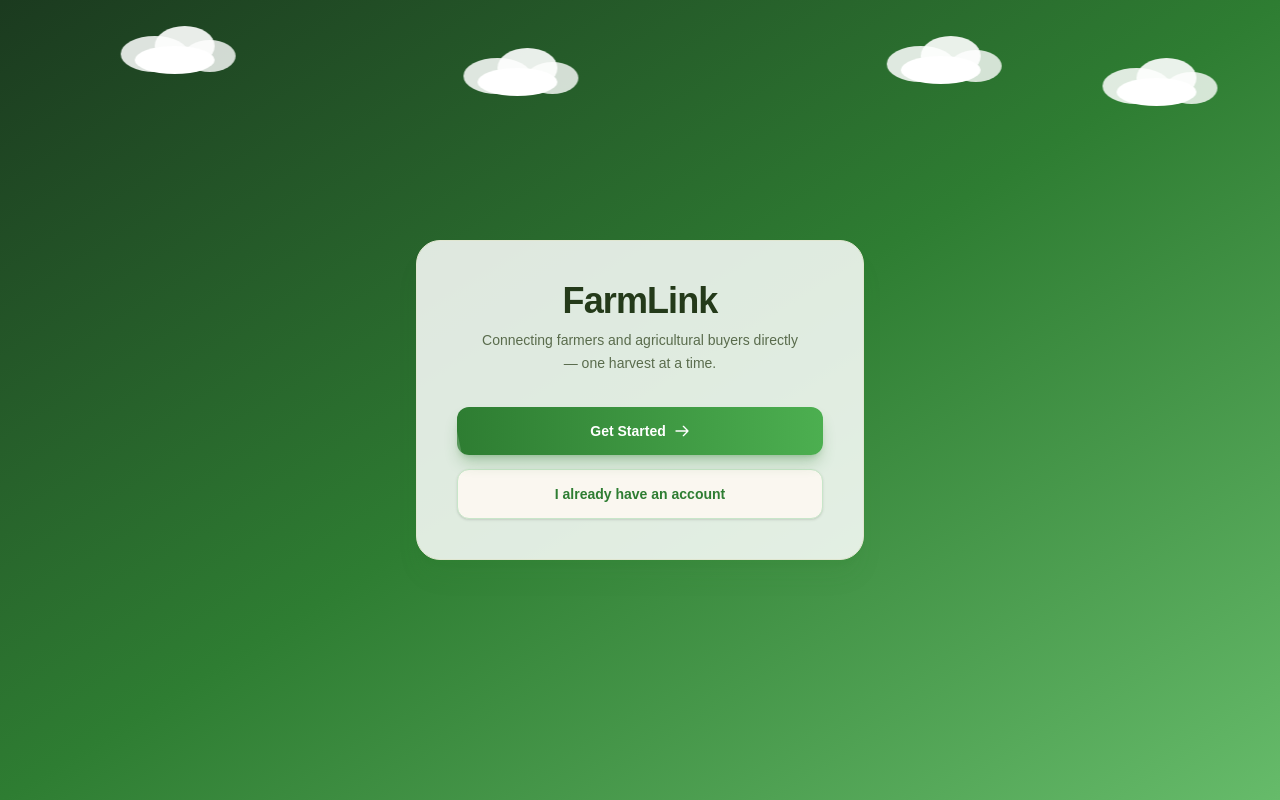
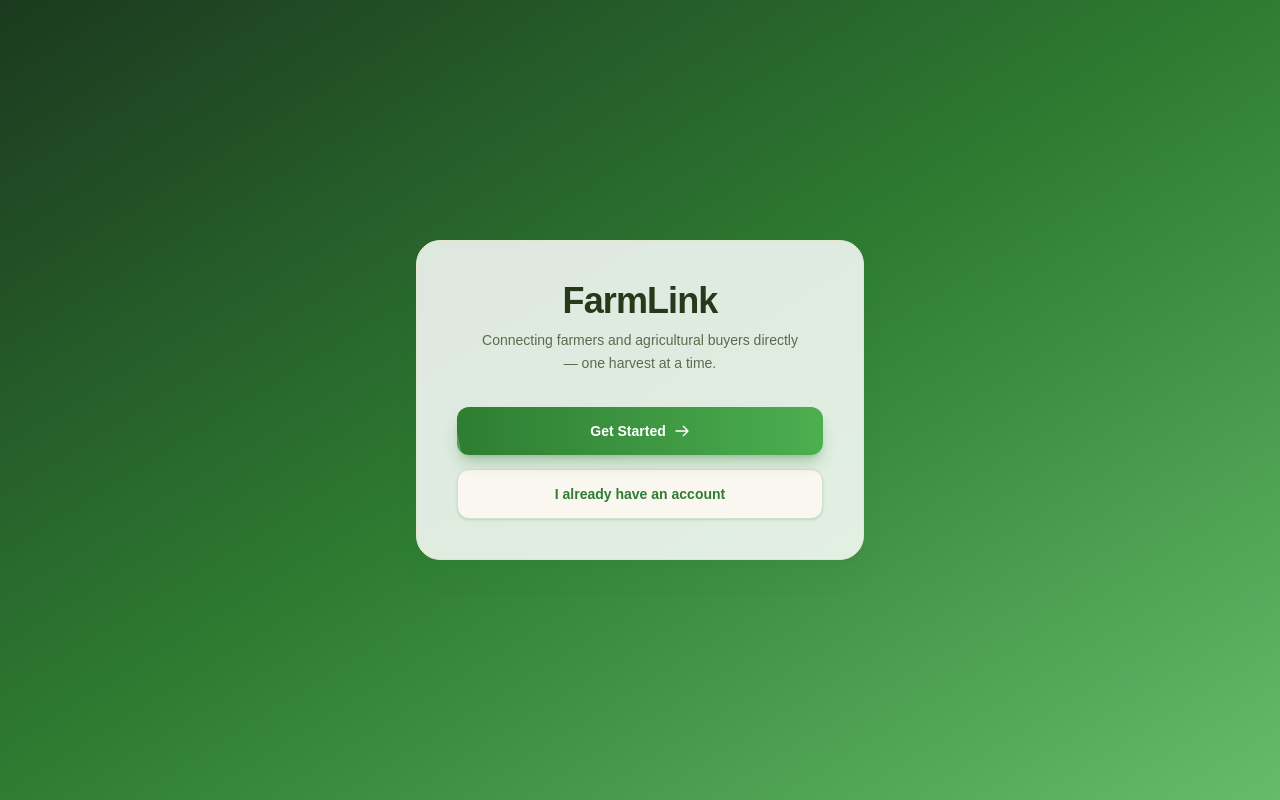
Before and after one commit to FSMultimeter/farmlink, a Next.js app: page / in a window 1280 px wide. Built offline with nearby package versions, Linux system fonts and the light colour scheme.

Commit message:
Remove cloud layer from splash, login, and register screens

```diff
--- a/src/app/login/page.tsx
+++ b/src/app/login/page.tsx
@@ -6,38 +6,6 @@ import { signInWithEmailAndPassword } from "firebase/auth";
 import { doc, getDoc } from "firebase/firestore";
 import { auth, db } from "@/lib/firebase";
 
-function CloudLayer() {
-  const clouds = [
-    { top: 5, left: 8, scale: 0.8, duration: "24s" },
-    { top: 12, left: 35, scale: 1.1, duration: "32s" },
-    { top: 8, left: 68, scale: 0.9, duration: "28s" },
-    { top: 15, left: 85, scale: 0.75, duration: "36s" },
-  ];
-
-  return (
-    <div className="absolute inset-x-0 top-0 h-[40%] pointer-events-none overflow-hidden">
-      {clouds.map((cloud, i) => (
-        <div
-          key={i}
-          className="absolute animate-cloud-drift"
-          style={{
-            top: `${cloud.top}%`,
-            left: `${cloud.left}%`,
-            transform: `scale(${cloud.scale})`,
-            animationDuration: cloud.duration,
-          }}
-        >
-          <svg width="140" height="60" viewBox="0 0 140 60" fill="none">
-            <ellipse cx="45" cy="38" rx="34" ry="18" fill="#ffffff" opacity="0.85" />
-            <ellipse cx="75" cy="30" rx="30" ry="20" fill="#ffffff" opacity="0.9" />
-            <ellipse cx="100" cy="40" rx="26" ry="16" fill="#ffffff" opacity="0.8" />
-            <ellipse cx="65" cy="44" rx="40" ry="14" fill="#ffffff" />
-          </svg>
-        </div>
-      ))}
-    </div>
-  );
-}
 
 function FloatingInput({
   id,
@@ -127,10 +95,7 @@ export default function LoginPage() {
 
   return (
     <div className="relative min-h-screen flex items-center justify-center px-4 overflow-hidden bg-gradient-to-br from-[#1B3A1F] via-[#2E7D32] to-[#66BB6A]">
-      {/* Background Cloud Layer */}
-      <div className="absolute inset-0 pointer-events-none">
-        <CloudLayer />
-      </div>
+
 
       {/* Login Card */}
       <div className="relative z-10 w-full max-w-md animate-fade-slide-in">
@@ -193,10 +158,7 @@ export default function LoginPage() {
           25% { transform: translateX(-6px); }
           75% { transform: translateX(6px); }
         }
-        @keyframes cloudDrift {
-          0%, 100% { transform: translateX(0); }
-          50% { transform: translateX(18px); }
-        }
+
         .animate-cloud-drift {
           animation: cloudDrift infinite ease-in-out;
         }
--- a/src/app/page.tsx
+++ b/src/app/page.tsx
@@ -1,49 +1,13 @@
 "use client";
 
 import { useRouter } from "next/navigation";
-
-function CloudLayer() {
-  const clouds = [
-    { top: 5, left: 8, scale: 0.8, duration: "24s" },
-    { top: 12, left: 35, scale: 1.1, duration: "32s" },
-    { top: 8, left: 68, scale: 0.9, duration: "28s" },
-    { top: 15, left: 85, scale: 0.75, duration: "36s" },
-  ];
-
-  return (
-    <div className="absolute inset-x-0 top-0 h-[40%] pointer-events-none overflow-hidden">
-      {clouds.map((cloud, i) => (
-        <div
-          key={i}
-          className="absolute animate-cloud-drift"
-          style={{
-            top: `${cloud.top}%`,
-            left: `${cloud.left}%`,
-            transform: `scale(${cloud.scale})`,
-            animationDuration: cloud.duration,
-          }}
-        >
-          <svg width="140" height="60" viewBox="0 0 140 60" fill="none">
-            <ellipse cx="45" cy="38" rx="34" ry="18" fill="#ffffff" opacity="0.85" />
-            <ellipse cx="75" cy="30" rx="30" ry="20" fill="#ffffff" opacity="0.9" />
-            <ellipse cx="100" cy="40" rx="26" ry="16" fill="#ffffff" opacity="0.8" />
-            <ellipse cx="65" cy="44" rx="40" ry="14" fill="#ffffff" />
-          </svg>
-        </div>
-      ))}
-    </div>
-  );
-}
 
 export default function SplashPage() {
   const router = useRouter();
 
   return (
     <div className="relative min-h-screen flex items-center justify-center px-4 overflow-hidden bg-gradient-to-br from-[#1B3A1F] via-[#2E7D32] to-[#66BB6A]">
-      {/* Background Cloud Layer */}
-      <div className="absolute inset-0 pointer-events-none">
-        <CloudLayer />
-      </div>
+
 
       {/* Main Content Card */}
       <div className="relative z-10 w-full max-w-md text-center animate-fade-slide-in">
@@ -87,13 +51,7 @@ export default function SplashPage() {
           from { opacity: 0; transform: translateY(24px) scale(0.98); }
           to { opacity: 1; transform: translateY(0) scale(1); }
         }
-        @keyframes cloudDrift {
-          0%, 100% { transform: translateX(0); }
-          50% { transform: translateX(18px); }
-        }
-        .animate-cloud-drift {
-          animation: cloudDrift infinite ease-in-out;
-        }
+
       `}</style>
     </div>
   );
--- a/src/app/register/page.tsx
+++ b/src/app/register/page.tsx
@@ -6,38 +6,6 @@ import { createUserWithEmailAndPassword } from "firebase/auth";
 import { doc, setDoc } from "firebase/firestore";
 import { auth, db } from "@/lib/firebase";
 
-function CloudLayer() {
-  const clouds = [
-    { top: 5, left: 8, scale: 0.8, duration: "24s" },
-    { top: 12, left: 35, scale: 1.1, duration: "32s" },
-    { top: 8, left: 68, scale: 0.9, duration: "28s" },
-    { top: 15, left: 85, scale: 0.75, duration: "36s" },
-  ];
-
-  return (
-    <div className="absolute inset-x-0 top-0 h-[40%] pointer-events-none overflow-hidden">
-      {clouds.map((cloud, i) => (
-        <div
-          key={i}
-          className="absolute animate-cloud-drift"
-          style={{
-            top: `${cloud.top}%`,
-            left: `${cloud.left}%`,
-            transform: `scale(${cloud.scale})`,
-            animationDuration: cloud.duration,
-          }}
-        >
-          <svg width="140" height="60" viewBox="0 0 140 60" fill="none">
-            <ellipse cx="45" cy="38" rx="34" ry="18" fill="#ffffff" opacity="0.85" />
-            <ellipse cx="75" cy="30" rx="30" ry="20" fill="#ffffff" opacity="0.9" />
-            <ellipse cx="100" cy="40" rx="26" ry="16" fill="#ffffff" opacity="0.8" />
-            <ellipse cx="65" cy="44" rx="40" ry="14" fill="#ffffff" />
-          </svg>
-        </div>
-      ))}
-    </div>
-  );
-}
 
 function FloatingInput({
   id,
@@ -160,10 +128,7 @@ export default function RegisterPage() {
 
   return (
     <div className="relative min-h-screen flex items-center justify-center px-4 overflow-hidden bg-gradient-to-br from-[#1B3A1F] via-[#2E7D32] to-[#66BB6A]">
-      {/* Background Cloud Layer */}
-      <div className="absolute inset-0 pointer-events-none">
-        <CloudLayer />
-      </div>
+
 
       {/* Register Card */}
       <div className="relative z-10 w-full max-w-md animate-fade-slide-in">
@@ -253,13 +218,7 @@ export default function RegisterPage() {
           25% { transform: translateX(-6px); }
           75% { transform: translateX(6px); }
         }
-        @keyframes cloudDrift {
-          0%, 100% { transform: translateX(0); }
-          50% { transform: translateX(18px); }
-        }
-        .animate-cloud-drift {
-          animation: cloudDrift infinite ease-in-out;
-        }
+
       `}</style>
     </div>
   );
```
